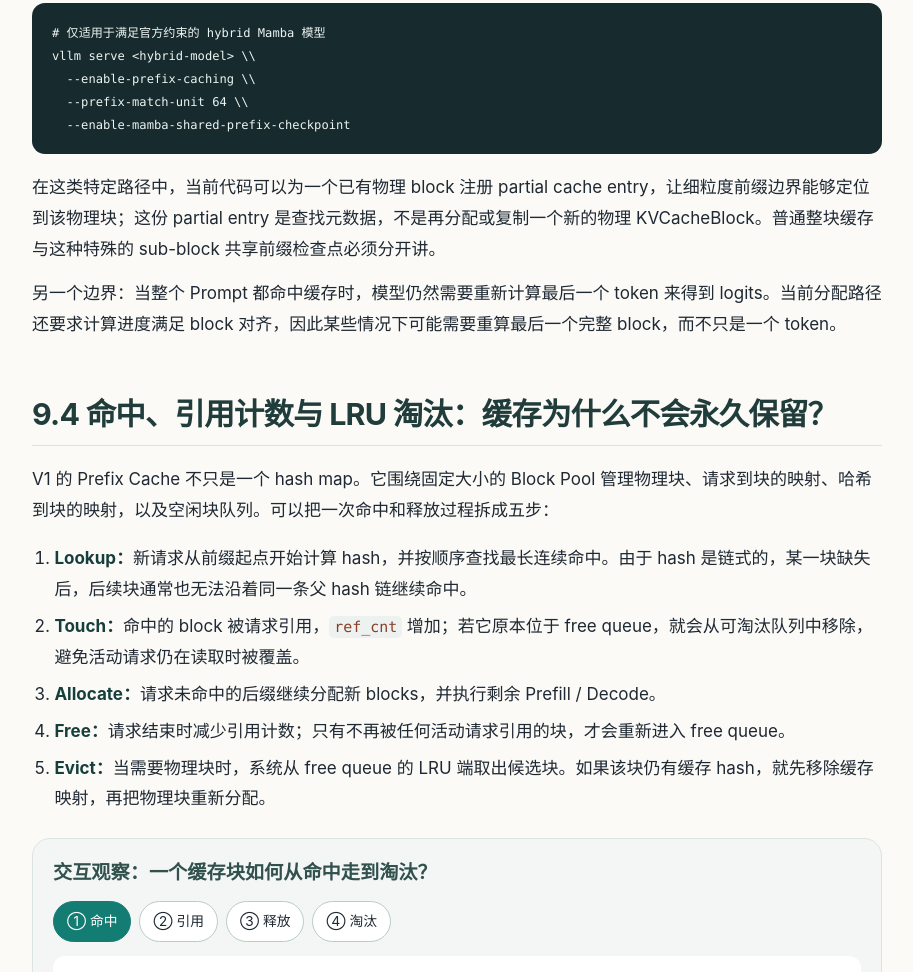
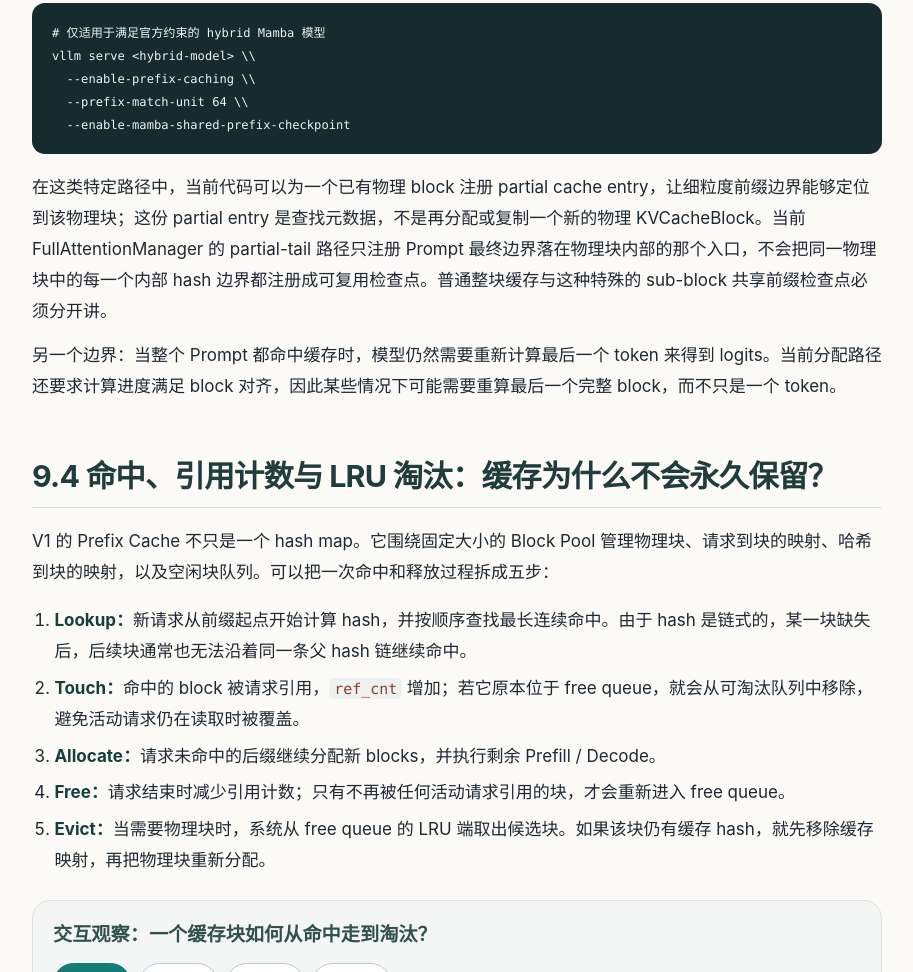
Before and after one commit to 1998x-stack/vllm-tutorial, a plain HTML site: page 09.html in a window 1280 px wide. Shown: the part 4091-5063 px from the top of the page, without its empty margins (270-1183 px from the left). Drawn offline with Linux system fonts and the light colour scheme.

Commit message:
docs(chapter-09): clarify partial-tail checkpoint registration boundary

```diff
--- a/09.html
+++ b/09.html
@@ -122,7 +122,7 @@ vllm serve &lt;hybrid-model&gt; \\
   --enable-prefix-caching \\
   --prefix-match-unit 64 \\
   --enable-mamba-shared-prefix-checkpoint</code></pre>
-      <p>在这类特定路径中，当前代码可以为一个已有物理 block 注册 partial cache entry，让细粒度前缀边界能够定位到该物理块；这份 partial entry 是查找元数据，不是再分配或复制一个新的物理 KVCacheBlock。普通整块缓存与这种特殊的 sub-block 共享前缀检查点必须分开讲。</p>
+      <p>在这类特定路径中，当前代码可以为一个已有物理 block 注册 partial cache entry，让细粒度前缀边界能够定位到该物理块；这份 partial entry 是查找元数据，不是再分配或复制一个新的物理 KVCacheBlock。当前 FullAttentionManager 的 partial-tail 路径只注册 Prompt 最终边界落在物理块内部的那个入口，不会把同一物理块中的每一个内部 hash 边界都注册成可复用检查点。普通整块缓存与这种特殊的 sub-block 共享前缀检查点必须分开讲。</p>
       <p>另一个边界：当整个 Prompt 都命中缓存时，模型仍然需要重新计算最后一个 token 来得到 logits。当前分配路径还要求计算进度满足 block 对齐，因此某些情况下可能需要重算最后一个完整 block，而不只是一个 token。</p>
     </section>
 
```
